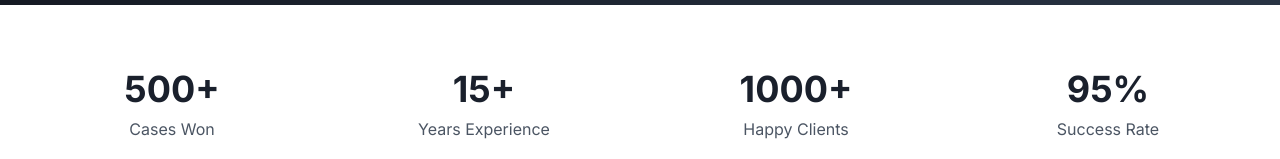
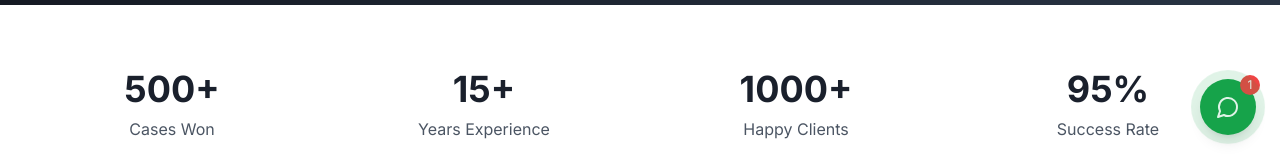
Before and after one commit to mokwathedeveloper/advocate_app, a React (Vite) app: page / in a window 1280 px wide. Shown: the part 641-800 px from the top of the page. Built offline with nearby package versions, Linux system fonts and the light colour scheme; no server answers.

Commit message:
Add WhatsApp widget to main App - Integrate floating WhatsApp widget available on all pages

```diff
--- a/src/App.tsx
+++ b/src/App.tsx
@@ -19,6 +19,7 @@ import NotFound from './pages/NotFound';
 import Cases from './pages/Cases';
 import Appointments from './pages/Appointments';
 import Messages from './pages/Messages';
+import WhatsAppWidget from './components/whatsapp/WhatsAppWidget';
 
 // Protected Route Component
 const ProtectedRoute: React.FC<{ children: React.ReactNode; allowedRoles?: string[] }> = ({
@@ -162,6 +163,13 @@ function App() {
             <Route path="*" element={<div className="min-h-screen flex items-center justify-center"><h1 className="text-2xl">Page Not Found</h1></div>} />
           </Route>
         </Routes>
+
+        {/* WhatsApp Widget - Available on all pages */}
+        <WhatsAppWidget
+          phoneNumber="254726745739"
+          message="Hello! I need legal assistance from LegalPro."
+          position="bottom-right"
+        />
       </Router>
     </AuthProvider>
   );
```
